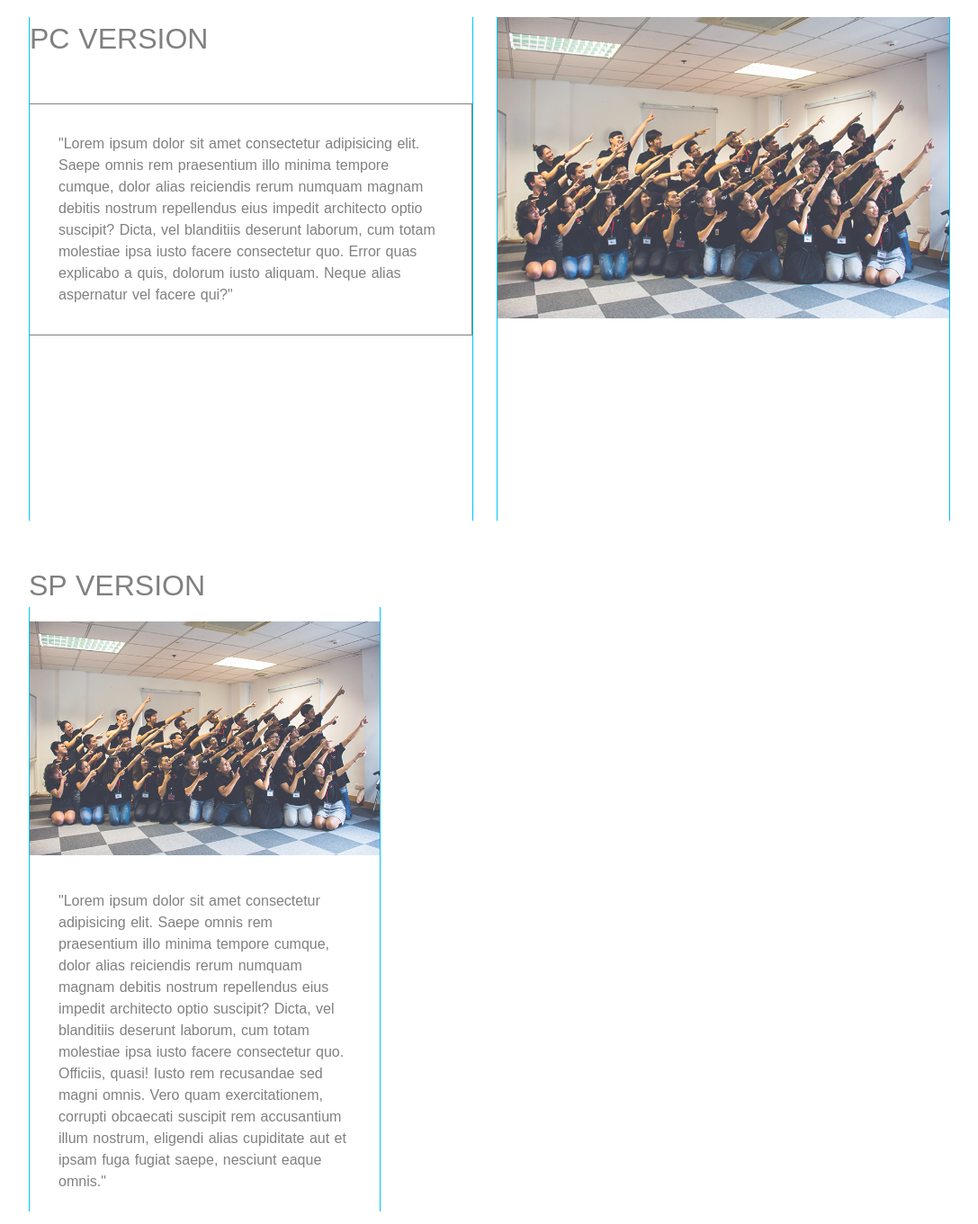
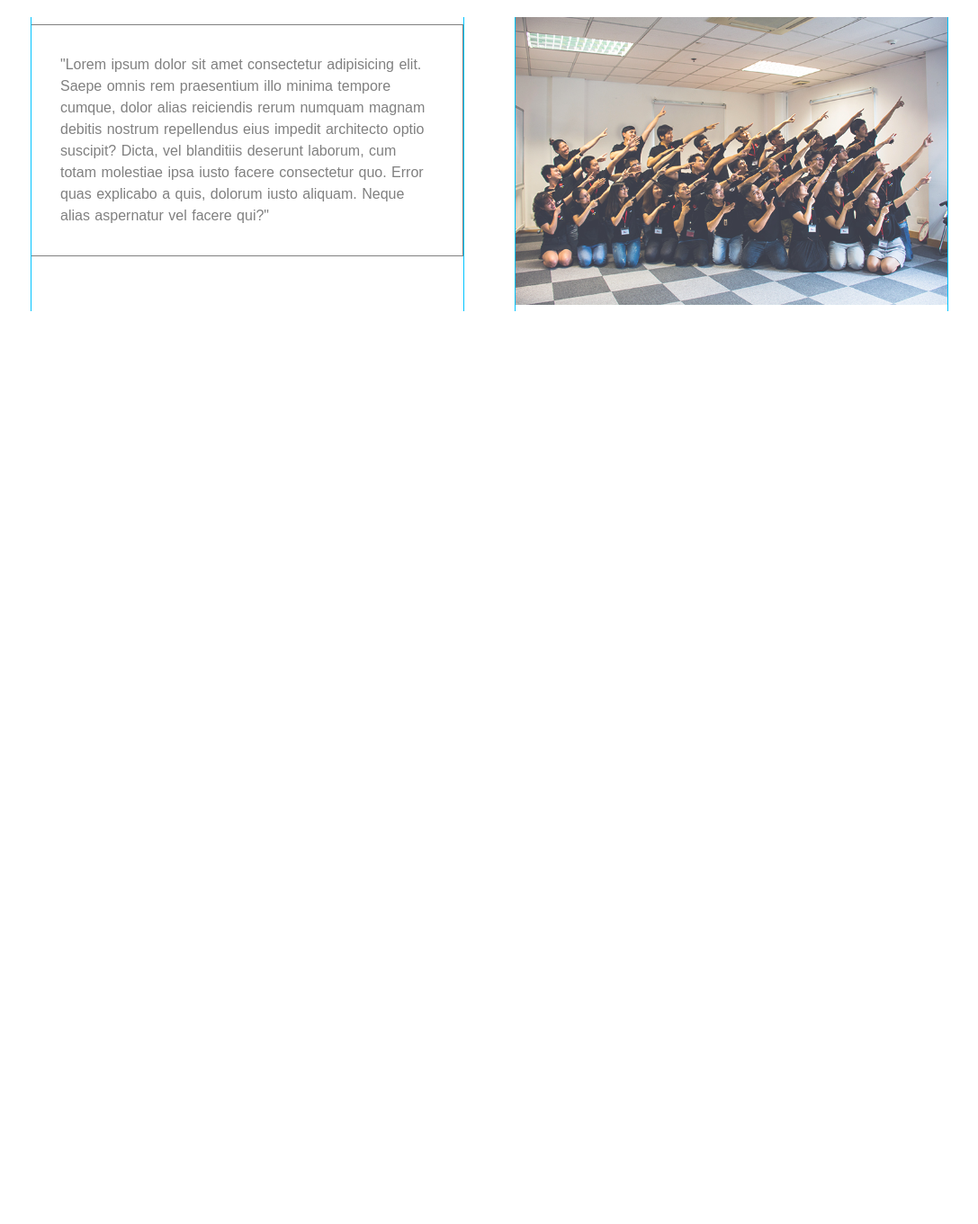
Before and after one commit to hoangvanhoa1701/Test-html-css, a plain HTML site: page Cau-2/index.html in a window 1280 px wide. Shown: the whole page at 90% size, without its empty margins (96-1183 px from the left). After the commit the page ends 800 px from the top, so only its background shows below. Drawn offline with Linux system fonts and the light colour scheme.

Commit message:
update cau 2

```diff
--- a/Cau-2/css/style.css
+++ b/Cau-2/css/style.css
@@ -12,61 +12,56 @@ body {
   box-sizing: border-box;
 }
 .Container {
-  width: 80%;
+  width: 1020px;
   margin: 1.2rem auto;
 }
-.Box-pc {
-  height: 35rem;
-  padding-bottom: 3rem;
+.Box{
+  width: 100%;
   display: flex;
   justify-content: space-between;
 }
-.Box-pc-content {
+.Box-content{
+  width: 480px;
   border-color: rgb(0, 195, 255);
   border-style: solid;
   border-width: 0 1px;
-  height: 100%;
-  width: 48%;
 }
-.Title {
-  font-weight: 300;
-  font-size: 2rem;
-  margin: 0;
-}
-.Pc-content {
+.Content{
   font-weight: 300;
   border-color: #808080;
   border-style: solid;
   border-width: 1px 1px 1px 0;
   padding: 2rem;
   margin: 0;
-  margin-top: 3rem;
+  margin-top: 0.5rem;
 }
-.Box-pc-img {
-  border-color: rgb(0, 195, 255);
-  border-style: solid;
-  border-width: 0 1px;
-  height: 100%;
-  width: 49%;
-}
-.Pc-image{
-  width: 100%;
-  height: auto;
-}
-.Sp-image{
-  padding-top: 1rem;
-  width: 100%;
-  height: auto;
-}
-.Box-sp{
-  height: 42rem;
-  width: 38%;
+.Box-image{
+  width: 480px;
   border-color: rgb(0, 195, 255);
   border-style: solid;
   border-width: 0 1px;
 }
-.Sp-content {
-  font-weight: 300;
-  padding: 2rem;
-  margin: 0;
+.Image{
+  width: 100%;
+  height: auto;
 }
+
+@media screen and (max-width: 992px) {
+  /* For mobile phones: */
+  .Container {
+    width: 80%;
+    margin: 0.2rem auto;
+  }
+  .Box{
+    flex-direction: column-reverse;
+  }
+  .Content{
+    border-style: none;
+  }
+  .Box-content{
+    width: 100%;
+  }
+  .Box-image{
+    width: 100%;
+  }
+}
--- a/Cau-2/index.html
+++ b/Cau-2/index.html
@@ -8,10 +8,10 @@
 
 <body>
     <div class="Container">
-        <div class="Box-pc">
-            <div class="Box-pc-content">
-                <h2 class="Title">PC VERSION</h2>
-                <p class="Pc-content">"Lorem ipsum dolor sit amet consectetur adipisicing elit. Saepe omnis rem
+        <div class="Box">
+            <div class="Box-content">
+                <p class="Content">
+                    "Lorem ipsum dolor sit amet consectetur adipisicing elit. Saepe omnis rem
                     praesentium
                     illo minima
                     tempore cumque, dolor alias reiciendis rerum numquam magnam debitis nostrum repellendus eius
@@ -25,28 +25,11 @@
                     qui?"
                 </p>
             </div>
-            <div class="Box-pc-img"><img class="Pc-image" src="./img/vision-big.jpg" alt="vision-big"></div>
-        </div>
-        <h2 class="Title">SP VERSION</h2>
-        <div class="Box-sp">
-            <img class="Sp-image" src="./img/vision-big.jpg" alt="vision-big">
-            <p class="Sp-content">"Lorem ipsum dolor sit amet consectetur adipisicing elit. Saepe omnis rem
-                praesentium
-                illo minima
-                tempore cumque, dolor alias reiciendis rerum numquam magnam debitis nostrum repellendus eius
-                impedit
-                architecto
-                optio suscipit?
-                Dicta, vel blanditiis deserunt laborum, cum totam molestiae ipsa iusto facere consectetur quo.
-                Officiis, quasi! Iusto rem recusandae sed magni omnis. Vero quam exercitationem, corrupti
-                obcaecati
-                suscipit
-                rem
-                accusantium illum nostrum, eligendi alias cupiditate aut et ipsam fuga fugiat saepe, nesciunt
-                eaque
-                omnis."</p>
+            <div class="Box-image">
+                <img class="Image" src="./img/vision-big.jpg" alt="vision-big">
+            </div>
         </div>
     </div>
-</body>
+  </body>
 
 </html>
```
